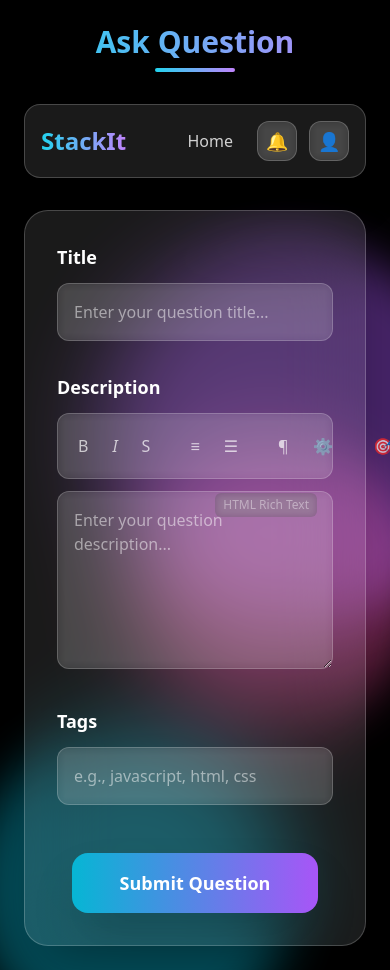
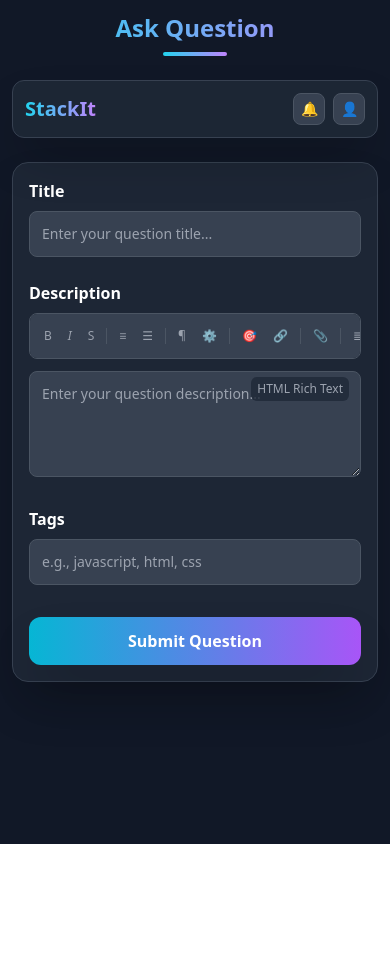
Before and after one commit to shahet1124/Team-200-OK-StackIt, a React (Vite) app in the folder frontend/: page /ask-new-question in a window 390 px wide. After the commit the page ends 844 px from the top, so only its background shows below. Built offline with nearby package versions, Linux system fonts and the light colour scheme.

Commit message:
Update AskNewQuestion and Home2 components for improved UI and functionality; change selected filter to 'Newest Answered', enhance question sorting, and refine styling elements.

```diff
--- a/frontend/src/components/AskNewQuestion.jsx
+++ b/frontend/src/components/AskNewQuestion.jsx
@@ -43,44 +43,34 @@ export default function AskNewQuestion() {
    ];
 
    return (
-      <div className="min-h-screen relative overflow-hidden">
-         {/* Animated Background */}
-         <div className="absolute inset-0 bg-black">
-            <div className="absolute top-0 left-0 w-full h-full">
-               <div className="absolute top-1/4 left-1/4 w-96 h-96 bg-purple-500 rounded-full mix-blend-screen filter blur-xl opacity-30 animate-pulse"></div>
-               <div className="absolute top-3/4 right-1/4 w-80 h-80 bg-cyan-500 rounded-full mix-blend-screen filter blur-xl opacity-30 animate-pulse delay-1000"></div>
-               <div className="absolute bottom-1/4 left-1/3 w-72 h-72 bg-pink-500 rounded-full mix-blend-screen filter blur-xl opacity-30 animate-pulse delay-2000"></div>
-            </div>
-         </div>
-
+      <div className="min-h-screen bg-gray-900">
          {/* Main Content */}
-         <div className="relative z-10 min-h-screen p-6">
+         <div className="min-h-screen p-3 sm:p-6">
             <div className="max-w-4xl mx-auto">
                {/* Header */}
-               <div className="mb-8 text-center">
-                  {/* <div className="text-lg text-white/60 mb-1 font-light">Screen 2</div> */}
-                  <div className="text-3xl font-bold bg-gradient-to-r from-cyan-400 to-purple-400 bg-clip-text text-transparent mb-2">
+               <div className="mb-6 sm:mb-8 text-center">
+                  <div className="text-2xl sm:text-3xl font-bold bg-gradient-to-r from-cyan-400 to-purple-400 bg-clip-text text-transparent mb-2">
                      Ask Question
                   </div>
-                  <div className="w-20 h-1 bg-gradient-to-r from-cyan-400 to-purple-400 rounded-full mx-auto"></div>
+                  <div className="w-16 sm:w-20 h-1 bg-gradient-to-r from-cyan-400 to-purple-400 rounded-full mx-auto"></div>
                </div>
 
                {/* Navigation Bar */}
-               <div className="backdrop-blur-lg bg-white/10 border border-white/20 rounded-2xl p-4 mb-8 shadow-2xl">
+               <div className="backdrop-blur-lg bg-gray-800/90 border border-gray-700 rounded-xl sm:rounded-2xl p-3 sm:p-4 mb-6 sm:mb-8 shadow-2xl">
                   <div className="flex justify-between items-center">
-                     <div className="text-2xl font-bold bg-gradient-to-r from-cyan-400 to-purple-400 bg-clip-text text-transparent">
+                     <div className="text-xl sm:text-2xl font-bold bg-gradient-to-r from-cyan-400 to-purple-400 bg-clip-text text-transparent">
                         StackIt
                      </div>
-                     <div className="flex items-center gap-6">
-                        <a href="#" className="text-white/80 hover:text-white transition-all duration-300 hover:scale-105">
+                     <div className="flex items-center gap-3 sm:gap-6">
+                        <a href="#" className="hidden sm:block text-gray-300 hover:text-white transition-all duration-300 hover:scale-105">
                            Home
                         </a>
-                        <div className="flex gap-3">
-                           <div className="w-10 h-10 backdrop-blur-sm bg-white/10 border border-white/20 rounded-xl flex items-center justify-center hover:bg-white/20 transition-all duration-300 cursor-pointer hover:scale-110">
-                              <span className="text-lg">🔔</span>
+                        <div className="flex gap-2 sm:gap-3">
+                           <div className="w-8 h-8 sm:w-10 sm:h-10 bg-gray-700 border border-gray-600 rounded-lg sm:rounded-xl flex items-center justify-center hover:bg-gray-600 transition-all duration-300 cursor-pointer hover:scale-110">
+                              <span className="text-sm sm:text-lg">🔔</span>
                            </div>
-                           <div className="w-10 h-10 backdrop-blur-sm bg-white/10 border border-white/20 rounded-xl flex items-center justify-center hover:bg-white/20 transition-all duration-300 cursor-pointer hover:scale-110">
-                              <span className="text-lg">👤</span>
+                           <div className="w-8 h-8 sm:w-10 sm:h-10 bg-gray-700 border border-gray-600 rounded-lg sm:rounded-xl flex items-center justify-center hover:bg-gray-600 transition-all duration-300 cursor-pointer hover:scale-110">
+                              <span className="text-sm sm:text-lg">👤</span>
                            </div>
                         </div>
                      </div>
@@ -88,11 +78,11 @@ export default function AskNewQuestion() {
                </div>
 
                {/* Form Container */}
-               <div className="backdrop-blur-2xl bg-white/10 border border-white/20 rounded-3xl p-8 shadow-2xl">
-                  <div className="space-y-8">
+               <div className="bg-gray-800/90 border border-gray-700 rounded-2xl sm:rounded-3xl p-4 sm:p-8 shadow-2xl">
+                  <div className="space-y-6 sm:space-y-8">
                      {/* Title Field */}
-                     <div className="space-y-3">
-                        <label htmlFor="title" className="block text-white font-semibold text-lg">
+                     <div className="space-y-2 sm:space-y-3">
+                        <label htmlFor="title" className="block text-white font-semibold text-base sm:text-lg">
                            Title
                         </label>
                         <div className="relative group">
@@ -102,29 +92,29 @@ export default function AskNewQuestion() {
                               name="title"
                               value={formData.title}
                               onChange={handleInputChange}
-                              className="w-full px-4 py-4 backdrop-blur-sm bg-white/10 border border-white/20 rounded-xl text-white placeholder-white/50 focus:outline-none focus:ring-2 focus:ring-cyan-400/50 focus:border-transparent transition-all duration-300 hover:bg-white/15"
+                              className="w-full px-3 sm:px-4 py-3 sm:py-4 bg-gray-700 border border-gray-600 rounded-lg sm:rounded-xl text-white placeholder-gray-400 focus:outline-none focus:ring-2 focus:ring-cyan-400/50 focus:border-transparent transition-all duration-300 hover:bg-gray-600 text-sm sm:text-base"
                               placeholder="Enter your question title..."
                            />
-                           <div className="absolute inset-0 rounded-xl bg-gradient-to-r from-cyan-400/20 to-purple-400/20 opacity-0 group-hover:opacity-100 transition-opacity duration-300 pointer-events-none"></div>
+                           <div className="absolute inset-0 rounded-lg sm:rounded-xl bg-gradient-to-r from-cyan-400/20 to-purple-400/20 opacity-0 group-hover:opacity-100 transition-opacity duration-300 pointer-events-none"></div>
                         </div>
                      </div>
 
                      {/* Description Field */}
-                     <div className="space-y-3">
-                        <label htmlFor="description" className="block text-white font-semibold text-lg">
+                     <div className="space-y-2 sm:space-y-3">
+                        <label htmlFor="description" className="block text-white font-semibold text-base sm:text-lg">
                            Description
                         </label>
                         <div className="relative group">
                            {/* Rich Text Toolbar */}
-                           <div className="flex items-center gap-2 backdrop-blur-sm bg-white/10 border border-white/20 rounded-xl p-3 mb-3">
+                           <div className="flex items-center gap-1 sm:gap-2 bg-gray-700 border border-gray-600 rounded-lg sm:rounded-xl p-2 sm:p-3 mb-3 overflow-x-auto">
                               {toolbarButtons.map((btn, index) => (
                                  btn.type === 'separator' ? (
-                                    <div key={index} className="w-px h-6 bg-white/20 mx-1"></div>
+                                    <div key={index} className="w-px h-4 sm:h-6 bg-gray-600 mx-0.5 sm:mx-1 flex-shrink-0"></div>
                                  ) : (
                                     <button
                                        key={index}
                                        type="button"
-                                       className="p-2 rounded-lg text-white/70 hover:text-white hover:bg-white/20 transition-all duration-300 hover:scale-110"
+                                       className="p-1.5 sm:p-2 rounded-md sm:rounded-lg text-gray-400 hover:text-white hover:bg-gray-600 transition-all duration-300 hover:scale-110 text-xs sm:text-sm flex-shrink-0"
                                        title={btn.label}
                                     >
                                        {btn.type === 'I' ? <em>I</em> : btn.type}
@@ -138,22 +128,22 @@ export default function AskNewQuestion() {
                               name="description"
                               value={formData.description}
                               onChange={handleInputChange}
-                              className="w-full px-4 py-4 backdrop-blur-sm bg-white/10 border border-white/20 rounded-xl text-white placeholder-white/50 focus:outline-none focus:ring-2 focus:ring-cyan-400/50 focus:border-transparent transition-all duration-300 hover:bg-white/15 resize-y"
-                              rows="6"
+                              className="w-full px-3 sm:px-4 py-3 sm:py-4 bg-gray-700 border border-gray-600 rounded-lg sm:rounded-xl text-white placeholder-gray-400 focus:outline-none focus:ring-2 focus:ring-cyan-400/50 focus:border-transparent transition-all duration-300 hover:bg-gray-600 resize-y text-sm sm:text-base"
+                              rows="4"
                               placeholder="Enter your question description..."
                            ></textarea>
 
                            {/* HTML Rich Text Indicator */}
-                           <div className="absolute right-4 top-20 text-white/40 text-xs pointer-events-none backdrop-blur-sm bg-black/20 px-2 py-1 rounded-md">
+                           <div className="absolute right-3 sm:right-4 top-16 sm:top-20 text-gray-400 text-xs pointer-events-none bg-gray-800/80 px-1.5 sm:px-2 py-1 rounded-md">
                               HTML Rich Text
                            </div>
-                           <div className="absolute inset-0 rounded-xl bg-gradient-to-r from-cyan-400/20 to-purple-400/20 opacity-0 group-hover:opacity-100 transition-opacity duration-300 pointer-events-none"></div>
+                           <div className="absolute inset-0 rounded-lg sm:rounded-xl bg-gradient-to-r from-cyan-400/20 to-purple-400/20 opacity-0 group-hover:opacity-100 transition-opacity duration-300 pointer-events-none"></div>
                         </div>
                      </div>
 
                      {/* Tags Field */}
-                     <div className="space-y-3">
-                        <label htmlFor="tags" className="block text-white font-semibold text-lg">
+                     <div className="space-y-2 sm:space-y-3">
+                        <label htmlFor="tags" className="block text-white font-semibold text-base sm:text-lg">
                            Tags
                         </label>
                         <div className="relative group">
@@ -163,19 +153,19 @@ export default function AskNewQuestion() {
                               name="tags"
                               value={formData.tags}
                               onChange={handleInputChange}
-                              className="w-full px-4 py-4 backdrop-blur-sm bg-white/10 border border-white/20 rounded-xl text-white placeholder-white/50 focus:outline-none focus:ring-2 focus:ring-cyan-400/50 focus:border-transparent transition-all duration-300 hover:bg-white/15"
+                              className="w-full px-3 sm:px-4 py-3 sm:py-4 bg-gray-700 border border-gray-600 rounded-lg sm:rounded-xl text-white placeholder-gray-400 focus:outline-none focus:ring-2 focus:ring-cyan-400/50 focus:border-transparent transition-all duration-300 hover:bg-gray-600 text-sm sm:text-base"
                               placeholder="e.g., javascript, html, css"
                            />
-                           <div className="absolute inset-0 rounded-xl bg-gradient-to-r from-cyan-400/20 to-purple-400/20 opacity-0 group-hover:opacity-100 transition-opacity duration-300 pointer-events-none"></div>
+                           <div className="absolute inset-0 rounded-lg sm:rounded-xl bg-gradient-to-r from-cyan-400/20 to-purple-400/20 opacity-0 group-hover:opacity-100 transition-opacity duration-300 pointer-events-none"></div>
                         </div>
                      </div>
 
                      {/* Submit Button */}
-                     <div className="flex justify-center pt-4">
+                     <div className="flex justify-center pt-2 sm:pt-4">
                         <button
                            type="button"
                            onClick={handleSubmit}
-                           className="relative group px-12 py-4 bg-gradient-to-r from-cyan-500 to-purple-500 rounded-2xl text-white font-semibold text-lg shadow-2xl hover:shadow-cyan-500/25 transition-all duration-300 hover:scale-105 overflow-hidden"
+                           className="relative group w-full sm:w-auto px-8 sm:px-12 py-3 sm:py-4 bg-gradient-to-r from-cyan-500 to-purple-500 rounded-xl sm:rounded-2xl text-white font-semibold text-base sm:text-lg shadow-2xl hover:shadow-cyan-500/25 transition-all duration-300 hover:scale-105 overflow-hidden"
                         >
                            <span className="relative z-10">Submit Question</span>
                            <div className="absolute inset-0 bg-gradient-to-r from-purple-500 to-cyan-500 opacity-0 group-hover:opacity-100 transition-opacity duration-300"></div>
--- a/frontend/src/components/Home2.jsx
+++ b/frontend/src/components/Home2.jsx
@@ -4,7 +4,7 @@ import { Link, useNavigate } from 'react-router-dom';
 import { isUserLoggedIn } from '../utils/check.js';
 
 export default function StackItUI() {
-   const [selectedFilter, setSelectedFilter] = useState('Newest Unanswered');
+   const [selectedFilter, setSelectedFilter] = useState('Newest Answered');
    const [searchQuery, setSearchQuery] = useState('');
    const [currentPage, setCurrentPage] = useState(1);
    const [questions, setQuestions] = useState([]);
@@ -59,16 +59,17 @@ export default function StackItUI() {
       fetchQuestions();
    }, []);
 
-   // Animate questions on load
+   // Animate questions on load or filter change
    useEffect(() => {
       if (questions.length > 0) {
+         setAnimatedQuestions([]); // Reset animations
          questions.forEach((_, index) => {
             setTimeout(() => {
                setAnimatedQuestions(prev => [...prev, index]);
             }, index * 150);
          });
       }
-   }, [questions]);
+   }, [questions, selectedFilter, searchQuery]);
 
    // Handle question click - ORIGINAL FUNCTION PRESERVED
    const handleQuestionClick = (question) => {
@@ -88,23 +89,70 @@ export default function StackItUI() {
    const handleFilterChange = (filter) => {
       setSelectedFilter(filter);
       setShowFilterDropdown(false);
+      // Reset animation for new sorted order
+      setAnimatedQuestions([]);
    };
 
    const filterOptions = [
-      'Newest Unanswered',
+      'Newest Answered',
       'Most Voted',
-      'Recent Activity',
-      'Most Views'
+      'Most Answers'
    ];
 
    const totalPages = 7;
    const pageNumbers = Array.from({ length: totalPages }, (_, i) => i + 1);
 
-   // Filter questions based on search query - ORIGINAL LOGIC PRESERVED
-   const filteredQuestions = questions.filter(question =>
-      question.title?.toLowerCase().includes(searchQuery.toLowerCase()) ||
-      question.description?.toLowerCase().includes(searchQuery.toLowerCase())
-   );
+   // Filter questions based on search query and selected filter
+   const filteredQuestions = questions
+      .filter(question =>
+         question.title?.toLowerCase().includes(searchQuery.toLowerCase()) ||
+         question.description?.toLowerCase().includes(searchQuery.toLowerCase())
+      )
+      .sort((a, b) => {
+         switch (selectedFilter) {
+            case 'Newest Answered':
+               // Sort by questions that have answers, with most recent answers first
+               const aHasAnswers = (a.answerCount || 0) > 0;
+               const bHasAnswers = (b.answerCount || 0) > 0;
+
+               if (aHasAnswers && !bHasAnswers) return -1;
+               if (!aHasAnswers && bHasAnswers) return 1;
+               if (aHasAnswers && bHasAnswers) {
+                  // Both have answers, sort by creation date (most recent first)
+                  return new Date(b.createdAt) - new Date(a.createdAt);
+               }
+               // Neither has answers, sort by creation date
+               return new Date(b.createdAt) - new Date(a.createdAt);
+
+            case 'Most Voted':
+               // Sort by vote count (highest first)
+               const aVotes = a.votes || 0;
+               const bVotes = b.votes || 0;
+               return bVotes - aVotes;
+
+            case 'Most Answers':
+               // Sort by answer count (highest first)
+               const aAnswers = a.answerCount || 0;
+               const bAnswers = b.answerCount || 0;
+               return bAnswers - aAnswers;
+
+            default:
+               // Default to newest first
+               return new Date(b.createdAt) - new Date(a.createdAt);
+         }
+      });
+
+   // Animate filtered questions when they change
+   useEffect(() => {
+      if (filteredQuestions.length > 0) {
+         setAnimatedQuestions([]); // Reset animations
+         filteredQuestions.forEach((_, index) => {
+            setTimeout(() => {
+               setAnimatedQuestions(prev => [...prev, index]);
+            }, index * 100);
+         });
+      }
+   }, [filteredQuestions.length, selectedFilter, searchQuery]);
 
    return (
       <div className="min-h-screen relative overflow-hidden" style={{
@@ -282,13 +330,17 @@ export default function StackItUI() {
 
                                     {/* Question Stats */}
                                     <div className="ml-6 flex flex-col items-center space-y-3">
-                                       {question.votes && (
+                                       {question.votes !== undefined && (
                                           <div className="bg-gradient-to-r from-green-500/20 to-emerald-500/20 backdrop-blur-lg border border-white/10 text-white text-sm px-4 py-2 rounded-xl flex items-center space-x-2">
                                              <ThumbsUp className="w-4 h-4" />
                                              <span>{question.votes}</span>
                                           </div>
                                        )}
-                                       <div className="bg-gradient-to-r from-blue-500/20 to-cyan-500/20 backdrop-blur-lg border border-white/10 text-white text-sm px-4 py-2 rounded-xl flex items-center space-x-2">
+                                       <div className={`backdrop-blur-lg border border-white/10 text-white text-sm px-4 py-2 rounded-xl flex items-center space-x-2 ${
+                                          (question.answerCount || 0) > 0
+                                             ? 'bg-gradient-to-r from-blue-500/20 to-cyan-500/20'
+                                             : 'bg-gradient-to-r from-gray-500/20 to-gray-600/20'
+                                       }`}>
                                           <MessageCircle className="w-4 h-4" />
                                           <span>{question.answerCount || 0}</span>
                                        </div>
--- a/frontend/src/components/Main.jsx
+++ b/frontend/src/components/Main.jsx
@@ -56,8 +56,8 @@ const Main = () => {
    return (
       <div className="min-h-screen" style={{ backgroundColor: '#040404' }}>
          <GlassNavbar
-            logo="MyBrand"
-            logoIcon="M"
+            logo="StackIt"
+            logoIcon="S"
             navItems={customNavItems}
             ctaText="Get Started"
             onCtaClick={handleCtaClick}
```
